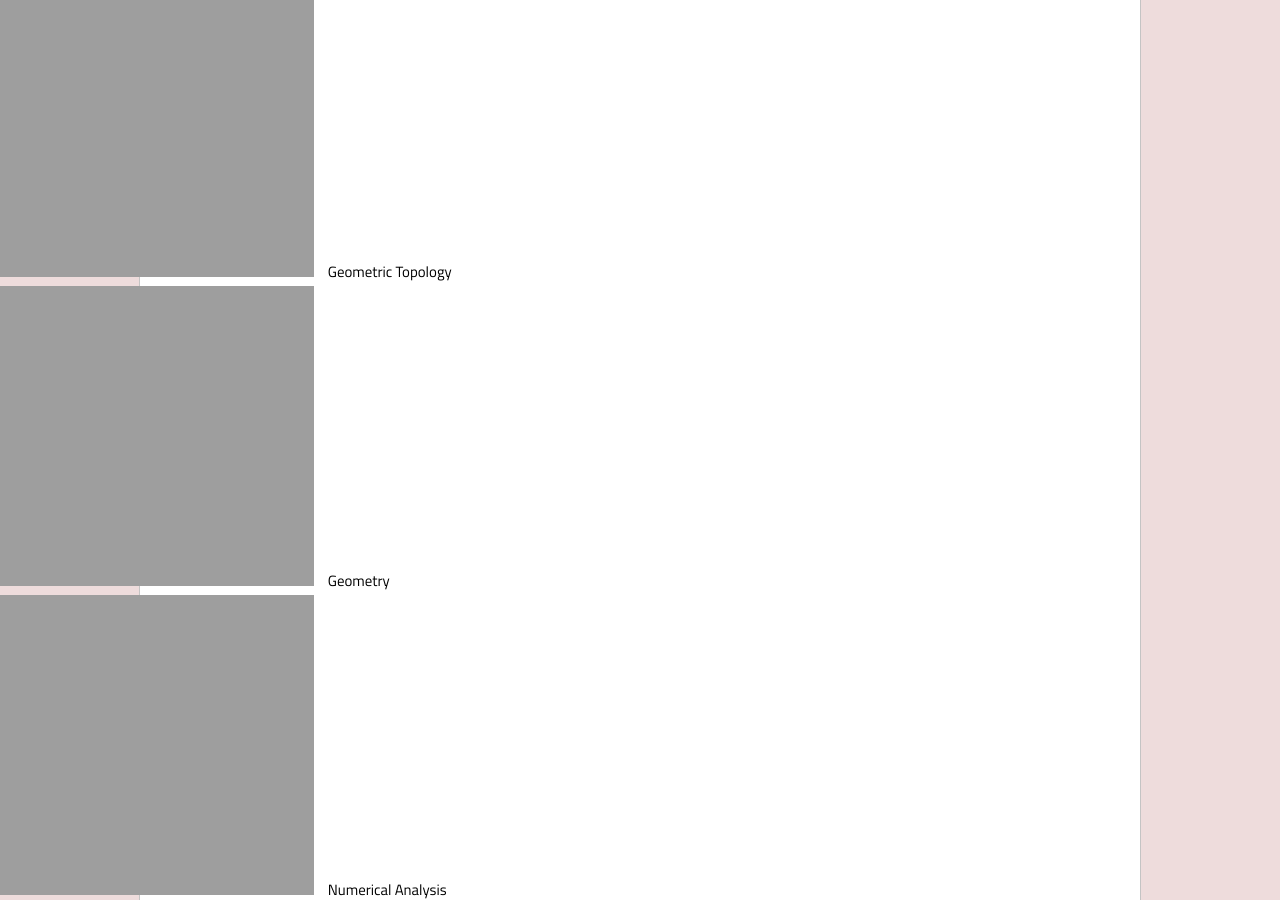
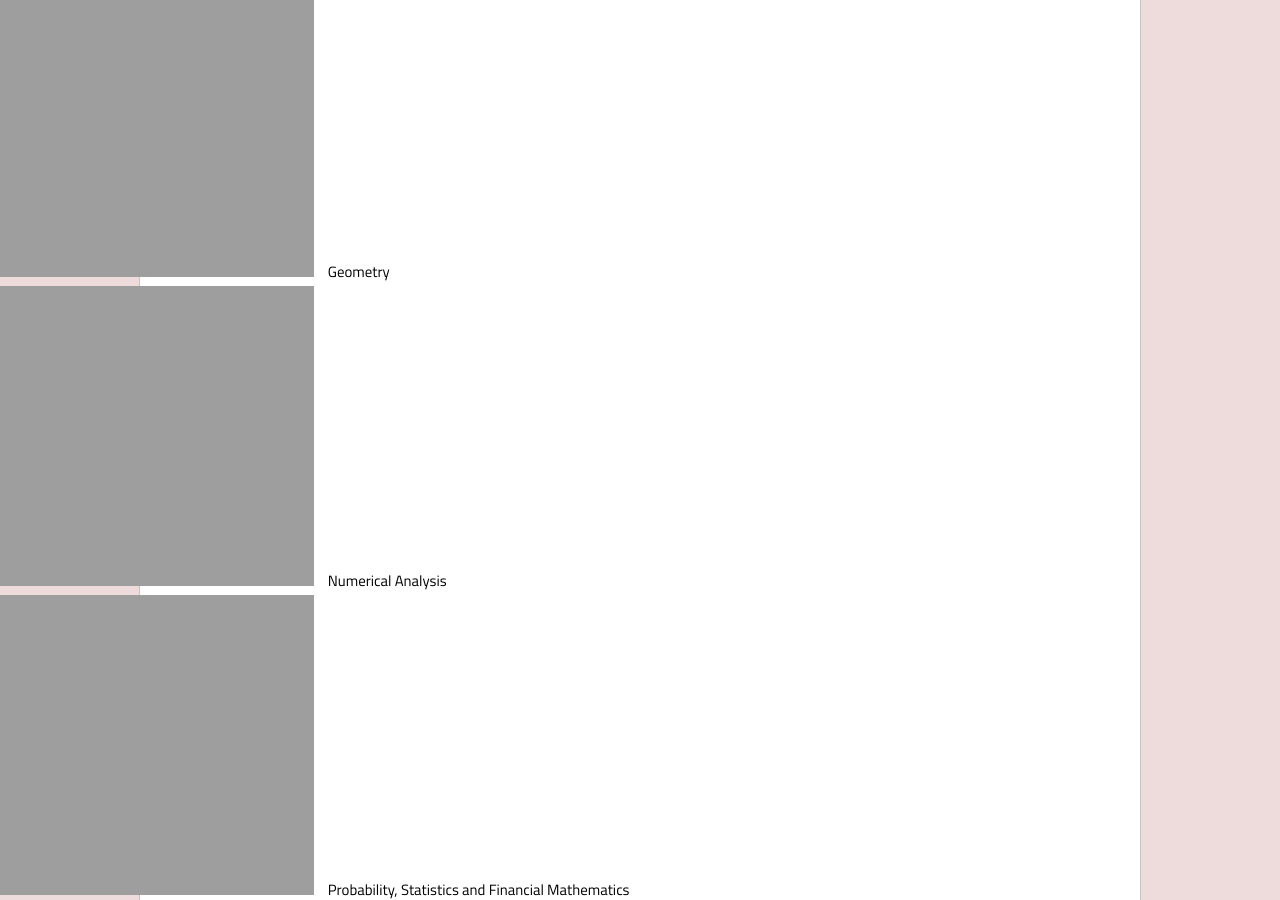
Before and after one commit to ul-fmf/mathematics-in-ljubljana, a Jekyll site: the page built from program.md, in a window 1280 px wide and 900 px high, scrolled down 2466 px. Built offline with Jekyll 4.4.1, drawn with Linux system fonts in a browser that asks for light colours; nearby versions of some CDN libraries; a style sheet for code colours, icons or effects is not loaded.

Commit message:
Update program.md

```diff
--- a/program.md
+++ b/program.md
@@ -16,7 +16,6 @@ In the afternoons, attendees will have the opportunity to learn about the exciti
 - Complex Analysis
 - Discrete Mathematics
 - Foundations of Mathematics and Theoretical Computer Science
-- Geometric Topology
 - Geometry
 - Numerical Analysis
 - Probability, Statistics and Financial Mathematics
```
